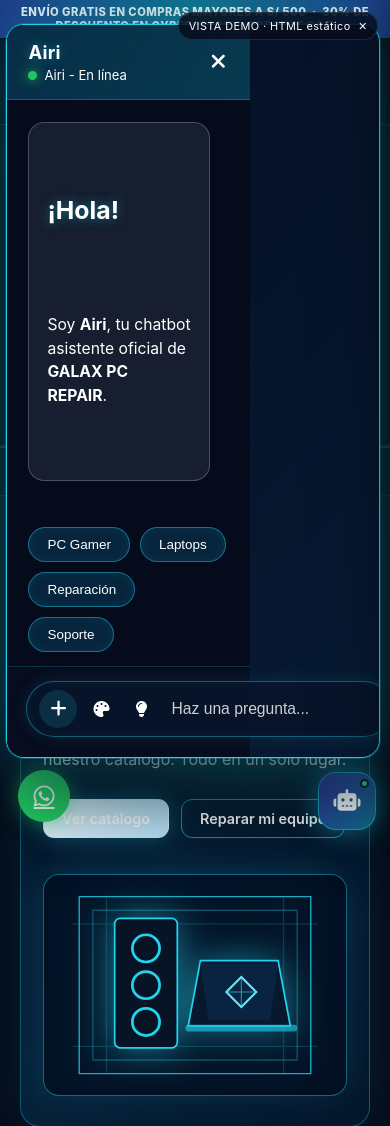
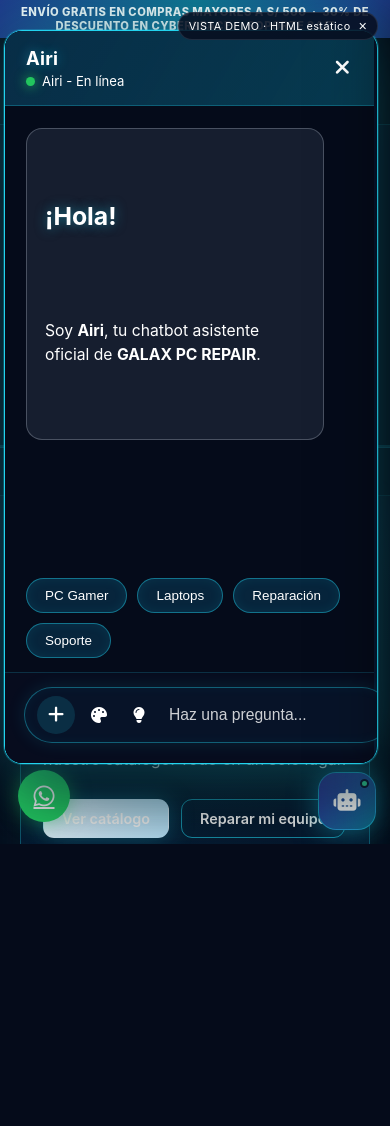
Before and after one commit to GalanESPACIAL/GALAX-PC-REPAIR, a PHP site: page /chat/docs/galax_preview.html in a window 390 px wide, after a click on "Abrir Airi". Shown: the top 1126 px of the page. After the commit the page ends 844 px from the top, so only its background shows below. Run offline with PHP 8.4, Linux system fonts and the light colour scheme.

Commit message:
fix: chat closed on load and compact responsive sizing

```diff
--- a/docs/galax_preview.html
+++ b/docs/galax_preview.html
@@ -730,12 +730,12 @@ body.store-body {
     --sx:#4f46e5; --sy:#22d3ee;
     --sx-soft:rgba(79,70,229,.35); --sy-soft:rgba(34,211,238,.22);
     flex-direction:row;
-    right:22px; bottom:92px; width:min(880px,calc(100vw - 40px)); height:min(620px,calc(100vh - 120px));
+    right:18px; bottom:86px; width:min(440px,calc(100vw - 28px)); height:min(560px,calc(100vh - 116px));
     background:linear-gradient(135deg,#0a0f1f 0%,#101833 100%);
     border:1px solid rgba(125,211,252,.32); border-radius:22px; overflow:hidden;
     box-shadow:0 30px 90px rgba(0,0,0,.75),0 0 60px rgba(79,70,229,.28);
   }
-  .sanara-stage{position:relative;flex:0 0 42%;overflow:hidden;
+  .sanara-stage{position:relative;flex:0 0 32%;overflow:hidden;
     background:radial-gradient(circle at 45% 35%,var(--sx-soft),transparent 60%),
                radial-gradient(circle at 70% 80%,var(--sy-soft),transparent 55%),#0a1022;}
   .sanara-room{position:absolute;inset:0;width:100%;height:100%;object-fit:cover;opacity:.95;z-index:0;pointer-events:none}
@@ -796,8 +796,12 @@ body.store-body {
     background:linear-gradient(135deg,var(--sx),var(--sy));color:#fff;font-size:.85rem;cursor:pointer;
     display:inline-flex;align-items:center;justify-content:center}
   @media(max-width:700px){
-    .chat-panel.sanara-panel{width:calc(100vw - 20px);height:calc(100vh - 110px);right:10px;bottom:86px}
-    .sanara-stage{flex-basis:34%}
+    .chat-panel.sanara-panel{width:calc(100vw - 24px);height:min(520px,calc(100vh - 116px));right:12px;bottom:80px}
+    .sanara-stage{flex-basis:30%}
+  }
+  @media(max-width:480px){
+    .sanara-stage{display:none}
+    .chat-panel.sanara-panel{height:min(460px,calc(100vh - 120px))}
   }
 
   /* ---------- Accesibilidad ---------- */
@@ -2148,7 +2152,7 @@ html.mpl-active[data-theme="light"] .mpl-news input{background:#050f21 !importan
   launcher?.addEventListener('click', () => chatPanel?.classList.contains('open') ? closeChat() : openChat());
   $('#bannerChatBtn')?.addEventListener('click', openChat);
   $('#chatClose')?.addEventListener('click', closeChat);
-  if (!window.matchMedia('(max-width:700px)').matches) setTimeout(openChat, 400);
+  // Airi permanece cerrada al entrar: el visitante decide abrirla.
 
   document.addEventListener('keydown', e => {
     if (e.key !== 'Escape') return;
```
Also changed, not shown: assets/css/theme.css (+9 -5 lines).
